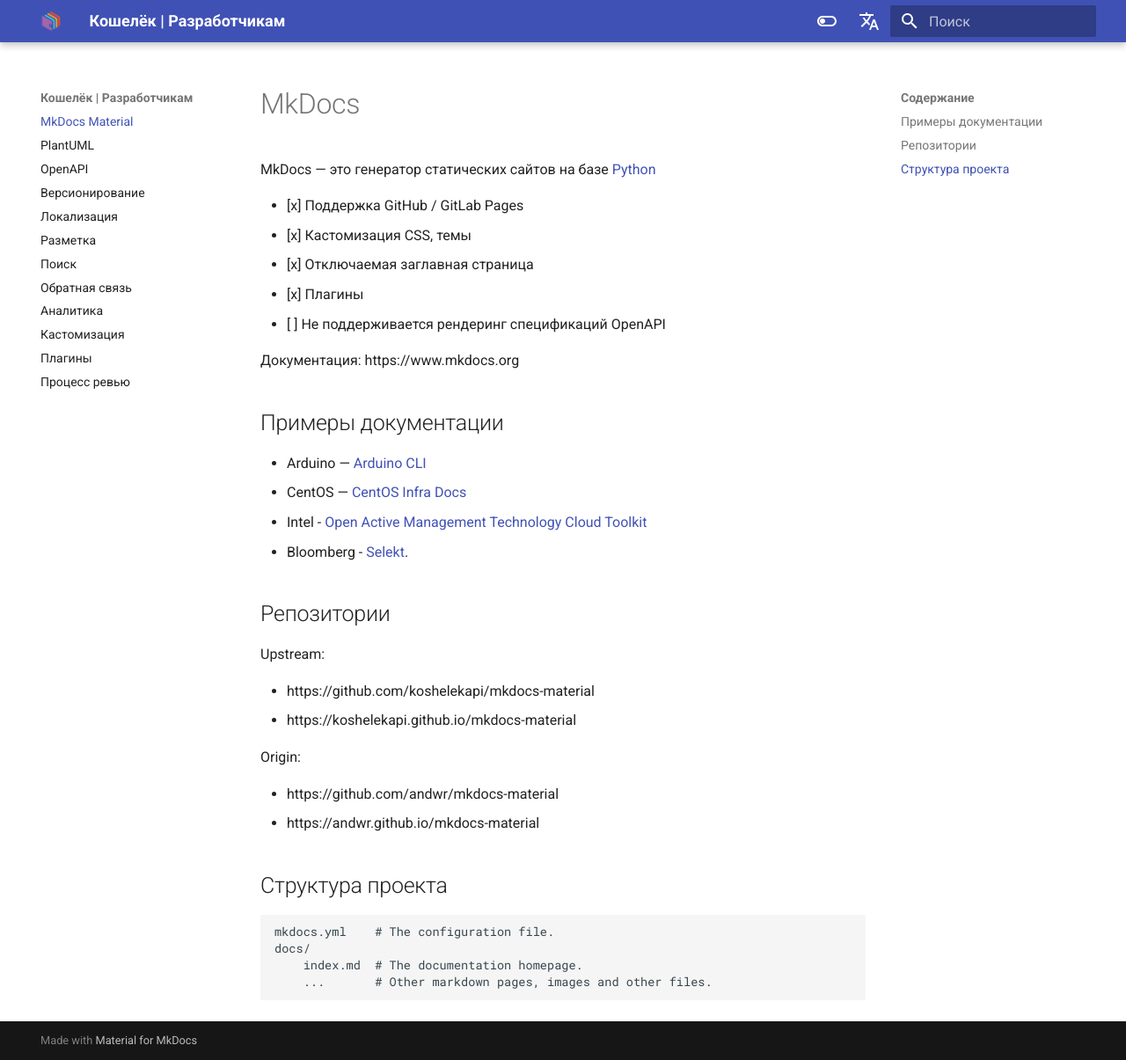
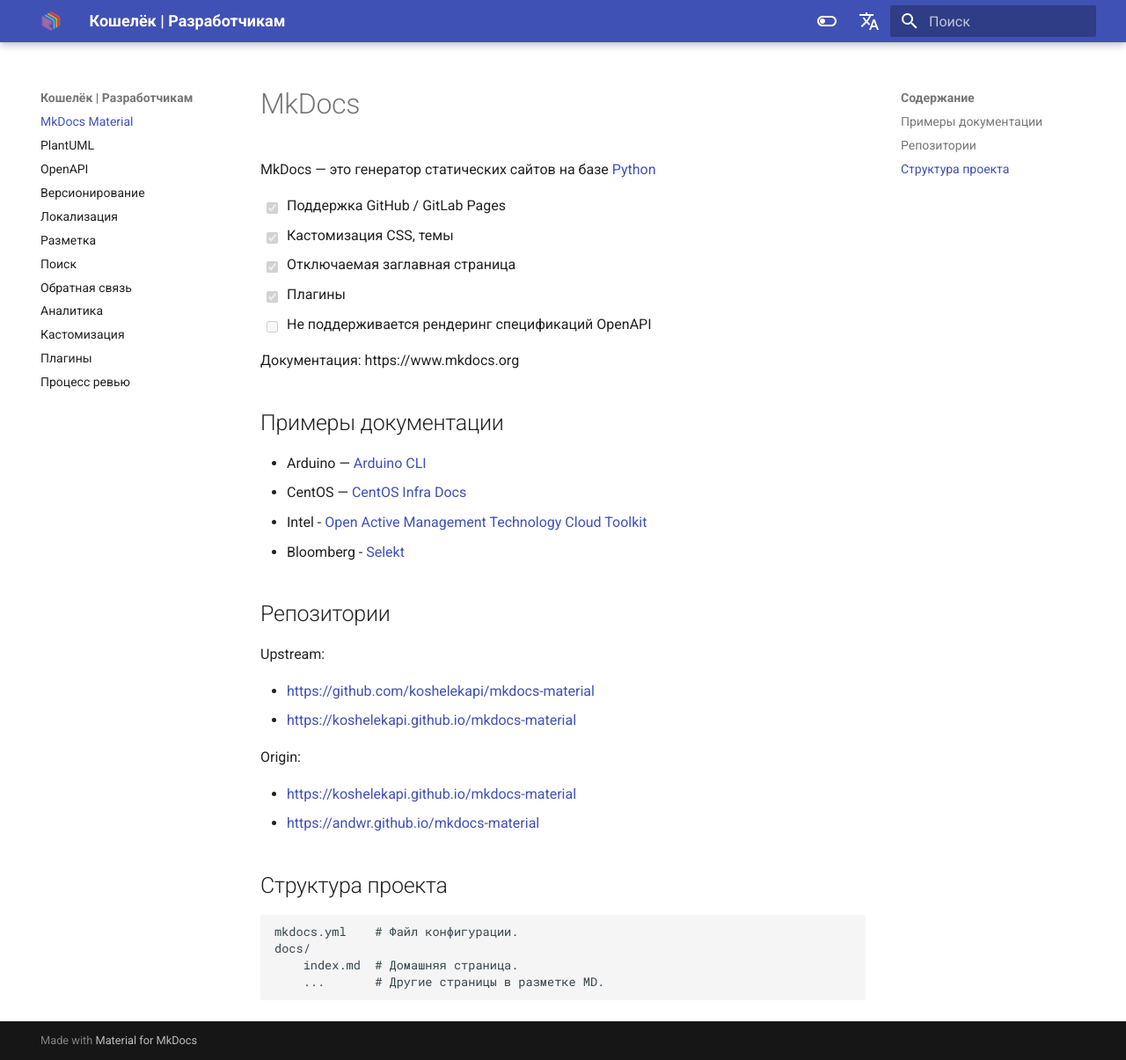
Before and after one commit to koshelekapi/mkdocs-material, an MkDocs documentation site: the page built from docs/index.md, in a window 1280 px wide and 1205 px high. Shown: the whole window at 88% size. Built offline with MkDocs 1.6.1 and Material for MkDocs 9.7.7, drawn with Linux system fonts in a browser that asks for light colours; comment, search, counter and statistics services are not loaded.

Commit message:
Updated docs/index.md, mkdocs.yml

```diff
--- a/docs/index.md
+++ b/docs/index.md
@@ -15,23 +15,23 @@
 * Arduino — [Arduino CLI](https://arduino.github.io/arduino-cli/0.21/)
 * CentOS — [CentOS Infra Docs](https://docs.infra.centos.org/)
 * Intel - [Open Active Management Technology Cloud Toolkit](https://open-amt-cloud-toolkit.github.io/docs/2.2/)
-* Bloomberg - [Selekt](https://bloomberg.github.io/selekt/).
+* Bloomberg - [Selekt](https://bloomberg.github.io/selekt/)
 
 ## Репозитории
 
 Upstream:
 
-* https://github.com/koshelekapi/mkdocs-material
-* https://koshelekapi.github.io/mkdocs-material
+* [https://github.com/koshelekapi/mkdocs-material](https://github.com/koshelekapi/mkdocs-material)
+* [https://koshelekapi.github.io/mkdocs-material](https://koshelekapi.github.io/mkdocs-material)
 
 Origin:
 
-* https://github.com/andwr/mkdocs-material
-* https://andwr.github.io/mkdocs-material
+* [https://koshelekapi.github.io/mkdocs-material](https://koshelekapi.github.io/mkdocs-material)
+* [https://andwr.github.io/mkdocs-material](https://andwr.github.io/mkdocs-material)
 
 ## Структура проекта
 
-    mkdocs.yml    # The configuration file.
+    mkdocs.yml    # Файл конфигурации.
     docs/
-        index.md  # The documentation homepage.
-        ...       # Other markdown pages, images and other files.
+        index.md  # Домашняя страница.
+        ...       # Другие страницы в разметке MD.
--- a/mkdocs.yml
+++ b/mkdocs.yml
@@ -38,6 +38,9 @@
     - name: Русский
     - link: /ru/
     - lang: ru
+markdown_extensions:
+  - pymdownx.tasklist:
+      custom_checkbox: false
 plugins:
   - search
   - build_plantuml:
```
